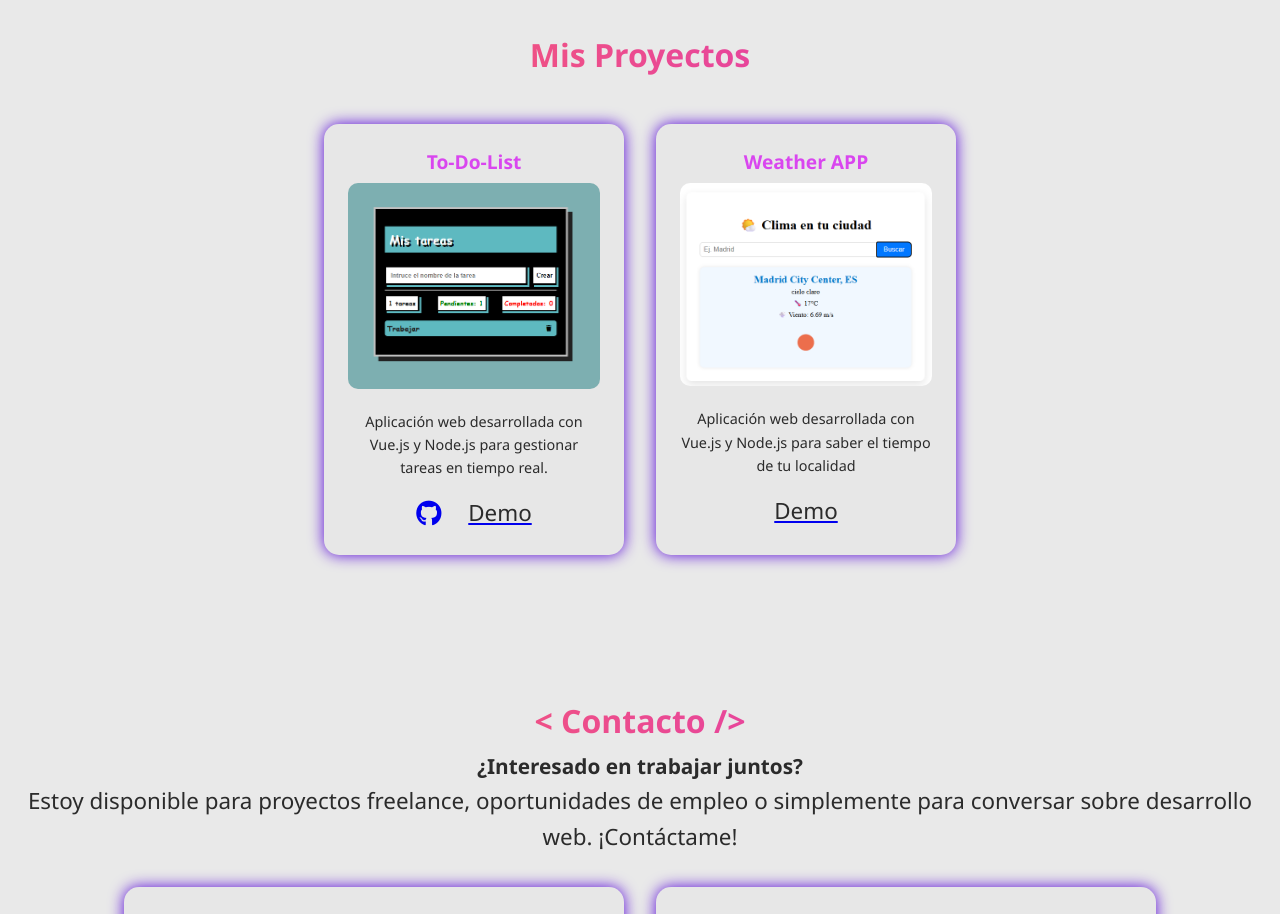
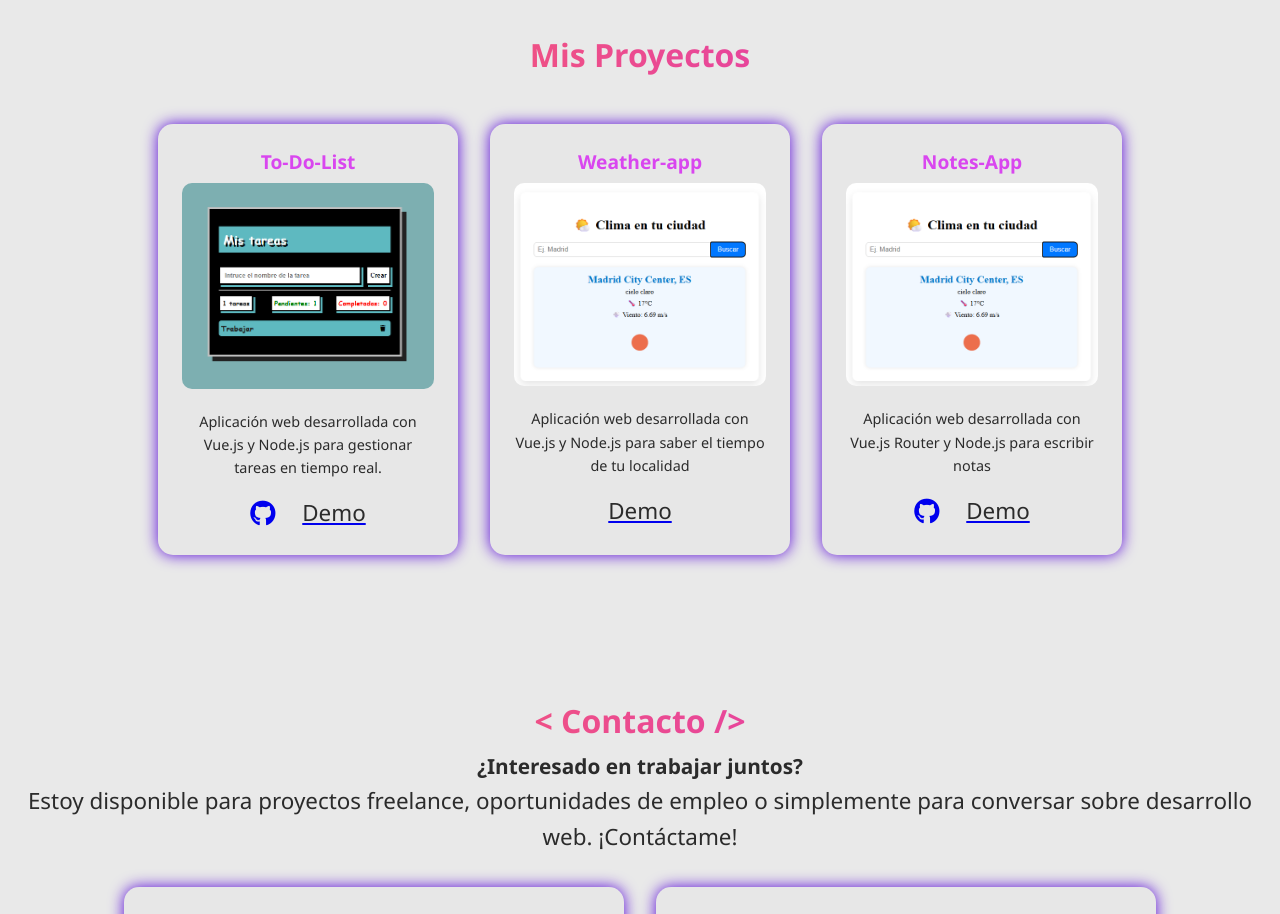
Before and after one commit to josemanueltm/projects-practices-JM, a Vue app in the folder JM-my-portfolio/: page / in a window 1280 px wide. Shown: the part 1440-2354 px from the top of the page. Built offline with nearby package versions, Linux system fonts and the light colour scheme.

Commit message:
New project

```diff
--- a/JM-my-portfolio/src/components/Projects.vue
+++ b/JM-my-portfolio/src/components/Projects.vue
@@ -20,7 +20,7 @@
       </div>
       <!-- Card 2 -->
       <div class="project-card">
-        <h4 class="project-title">Weather APP</h4>
+        <h4 class="project-title">Weather-app</h4>
         <img src="/public/img/weather.png" alt="Vista Previa de Weather APP" class="project-image">
         <p class="project-description"> Aplicación web desarrollada con Vue.js y Node.js para saber el tiempo
           de tu localidad</p>
@@ -30,6 +30,21 @@
           </a>
         </div>
       </div>
+      <!-- Card 3 -->
+      <div class="project-card">
+        <h4 class="project-title">Notes-App</h4>
+        <img src="/public/img/weather.png" alt="Vista Previa de Weather APP" class="project-image">
+        <p class="project-description"> Aplicación web desarrollada con Vue.js Router y Node.js para escribir notas</p>
+        <div class="project-links">
+          <a href="https://github.com/josemanueltm/projects-practices-JM/tree/main/notes-app" target="_blank"
+            aria-label="GitHub">
+            <i class="fab fa-github"></i>
+          </a>
+          <a href="https://notes-app-sigma-neon.vercel.app/" target="_blank" aria-label="Demo en Vercel">
+            <p class="vercel-demo">Demo</p>
+          </a>
+        </div>
+      </div>
     </div>
   </section>
 </template>
```
